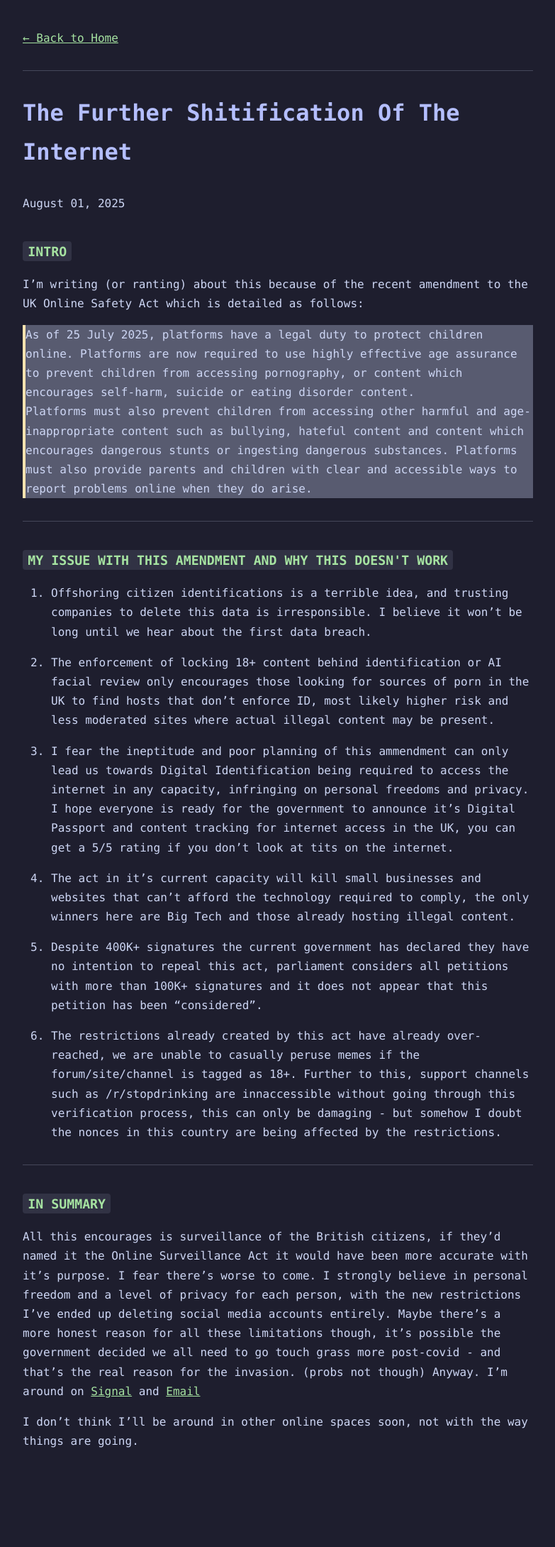
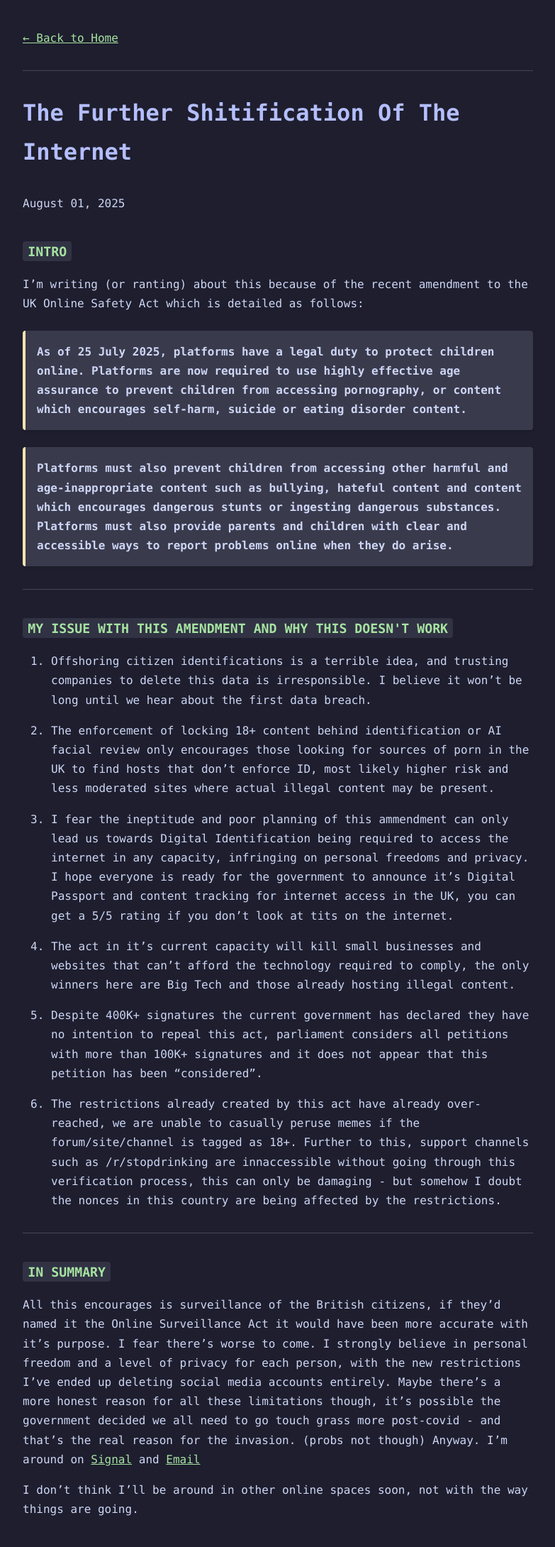
Before and after one commit to thebluenowhere/thebluenowhere.github.io, a Jekyll site: the page built from _posts/2025-08-01-digital-privacy.md, in a window 1280 px wide. Shown: the whole page at 71% size, without its empty margins (248-1031 px from the left). Built offline with Jekyll 4.4.1, drawn with Linux system fonts in a browser that asks for light colours; before the commit the page ends 2084 px from its top, so only the background shows below that.

Commit message:
css changes

```diff
--- a/assets/css/main.css
+++ b/assets/css/main.css
@@ -154,9 +154,14 @@
 article {
   margin-bottom: 2em;
 }
-
 /* Highlighted Block */
 .highlighted-block {
-  background-color: var(--ctp-surface2); /* Change to a lighter surface for better contrast */
+  background-color: #3a3a4d; /* A softer, neutral color */
   color: var(--ctp-text);
-  border-left: 4px solid var(--ctp-yellow); /* Use a brighter color for the border
+  border-left: 4px solid var(--ctp-yellow); /* Keep the brighter color for the border */
+  padding: 1em;
+  border-radius: 4px;
+  margin: 1.5em 0;
+  font-weight: bold; /* Make the text bold for emphasis */
+  box-shadow: 0 2px 5px rgba(0, 0, 0, 0.1); /* Add a subtle shadow for depth */
+}
```
